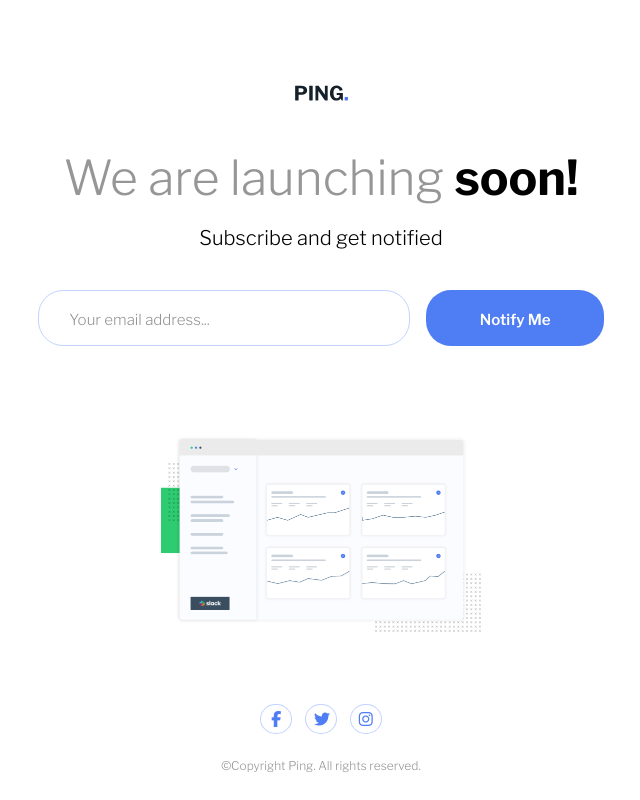
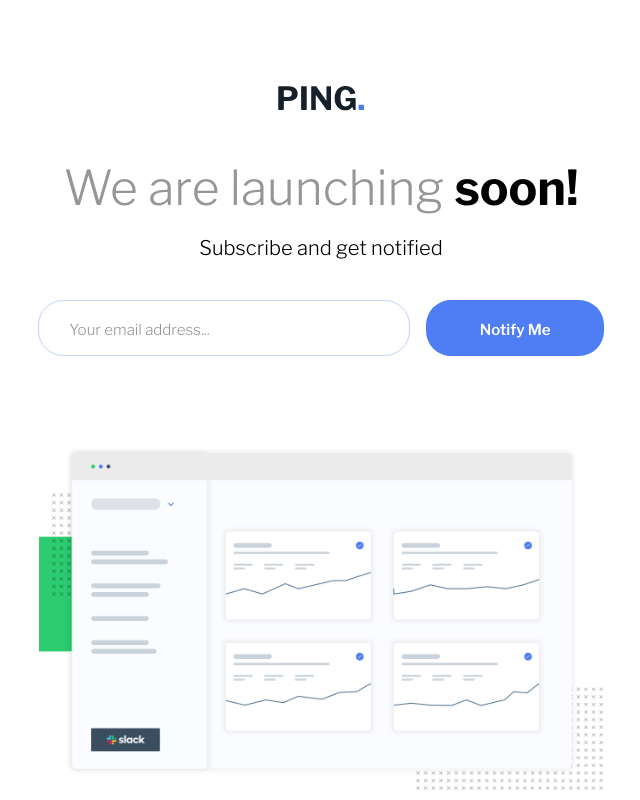
Before and after one commit to ndorph1n/frontend-mentor, a plain HTML site: page ping coming soon page master/index.html in a window 1280 px wide. Shown: the top 800 px of the page, without its empty margins (319-959 px from the left). Drawn offline with nearby package versions, Linux system fonts and the light colour scheme.

Commit message:
new challenge final

```diff
--- a/ping coming soon page master/css/style.css
+++ b/ping coming soon page master/css/style.css
@@ -165,7 +165,7 @@
     /* MEDIUM AND LARGE SCREENS */
     @media (min-width: 576px) {
         .logo {
-            width: 86px;
+            width: 86px !important;
         }
         .section-title {
             font-size: var(--main-font-size-l);
@@ -196,7 +196,7 @@
             font-size: var(--main-font-size-m)
         }
         .section-img {
-            width: 44%;
+            width: 44% !important;
         }
         .section-footer {
             margin: 4.5em 0;
```
Also changed, not shown: 2 other files.
